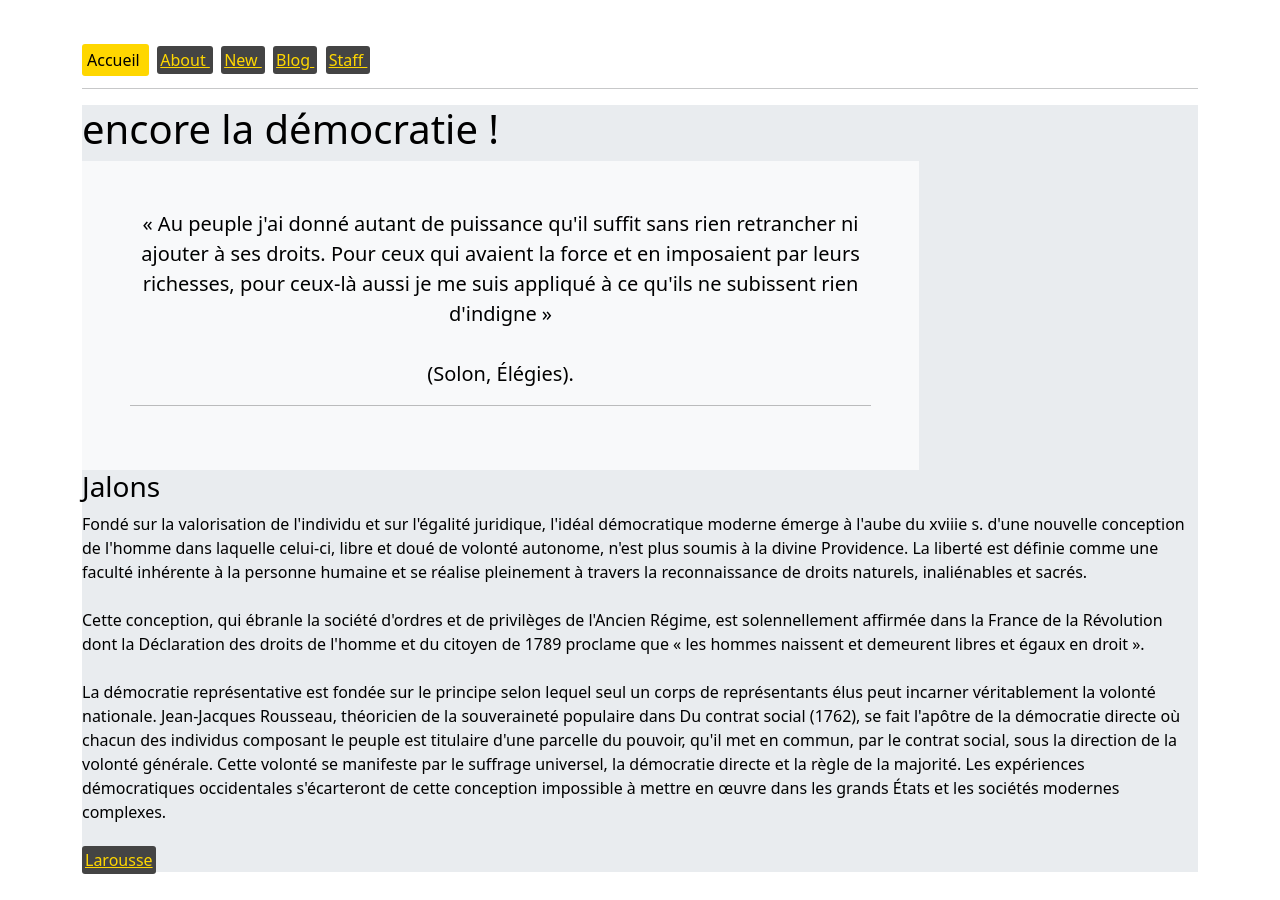
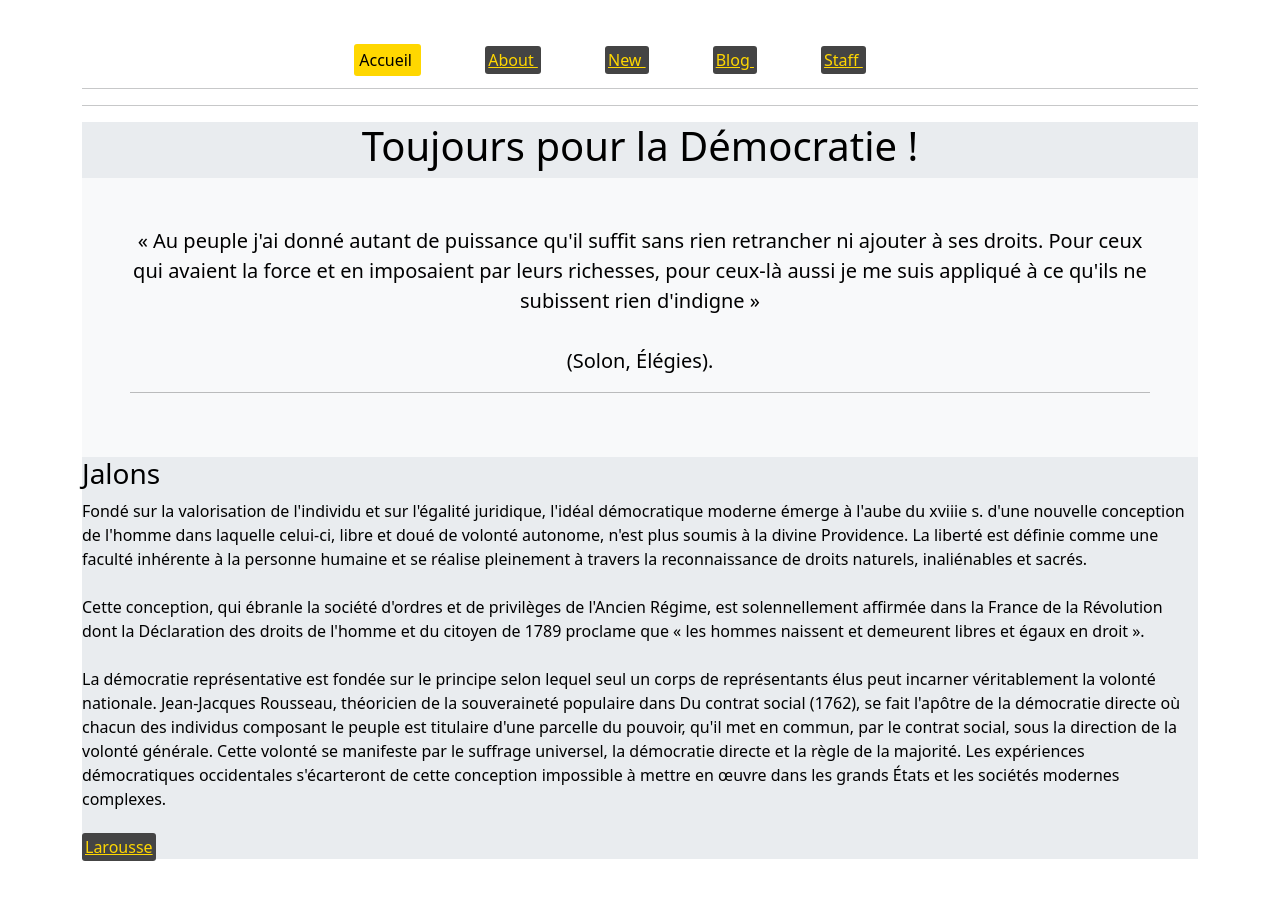
Before and after one commit to bop/rubic, a Jekyll site: the page built from index.html, in a window 1280 px wide. Built offline with Jekyll 4.4.1, drawn with Linux system fonts in a browser that asks for light colours.

Commit message:
menu margin

```diff
--- a/_includes/navigation.html
+++ b/_includes/navigation.html
@@ -1,7 +1,8 @@
-<nav>
+<nav class="text-center">
   {% for item in site.data.navigation %}
   <a href="/rubic{{ item.link }}" {% if page.url == item.link %}class="current"{% endif %}>
     {{ item.name }}
   </a> &nbsp;
   {% endfor %}
 </nav>
+<hr />
--- a/assets/css/style.css
+++ b/assets/css/style.css
@@ -11,4 +11,5 @@ a {
     background-color: #444;
     border-radius: 3px;
     padding:3px;
+    margin-right: 5%;
 }
--- a/index.html
+++ b/index.html
@@ -2,9 +2,9 @@
 layout: default
 title: Accueil
 ---
-<h1>{{ "Encore la Démocratie !" | downcase }}</h1>
+<h1 class="text-center">{{ "Toujours pour la Démocratie !" }}</h1>
 
-<div class="p-5 col-9 text-center bg-body-tertiary bd-placeholder">
+<div class="p-5 text-center bg-body-tertiary bd-placeholder">
 <p class="lead">
   « Au peuple j'ai donné autant de puissance qu'il suffit sans rien retrancher ni ajouter à ses droits. Pour ceux qui avaient la force et en imposaient par leurs richesses, pour ceux-là aussi je me suis appliqué à ce qu'ils ne subissent rien d'indigne »
 <br /><br />(Solon, Élégies).
```
Also changed, not shown: 1 other file.
